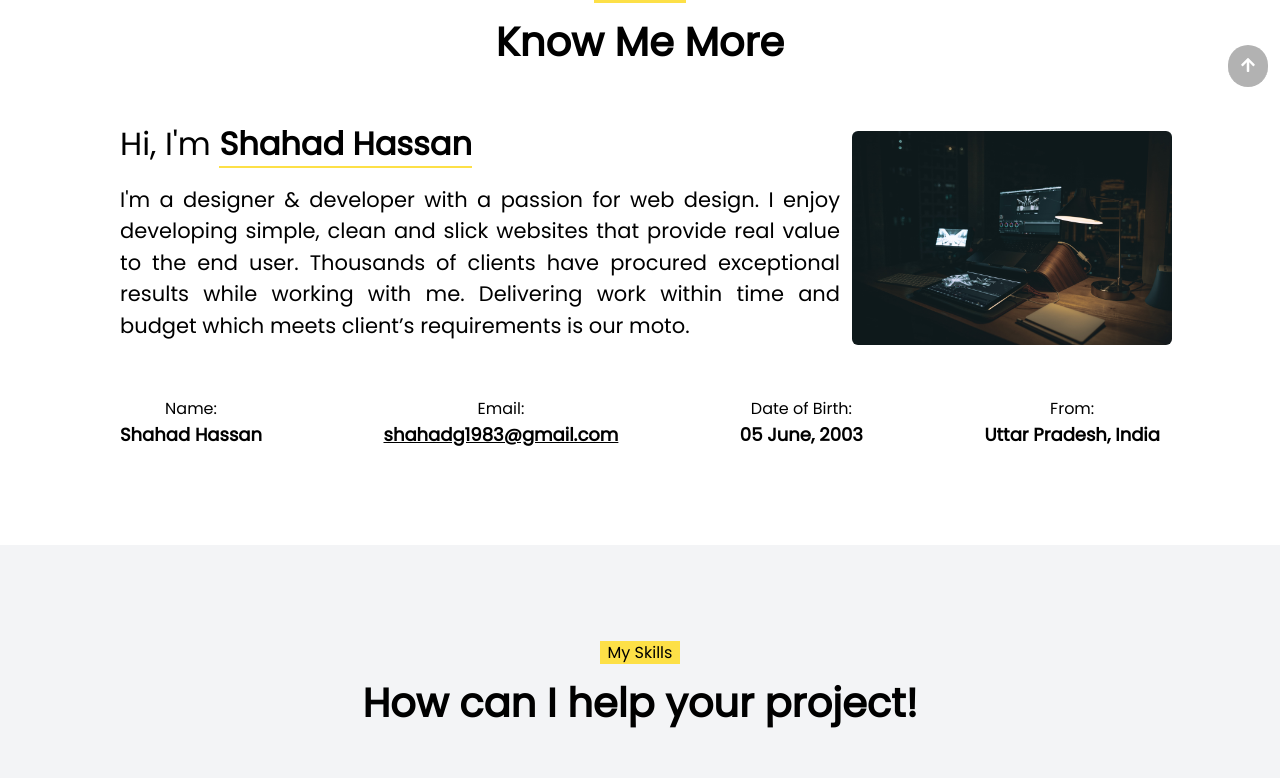
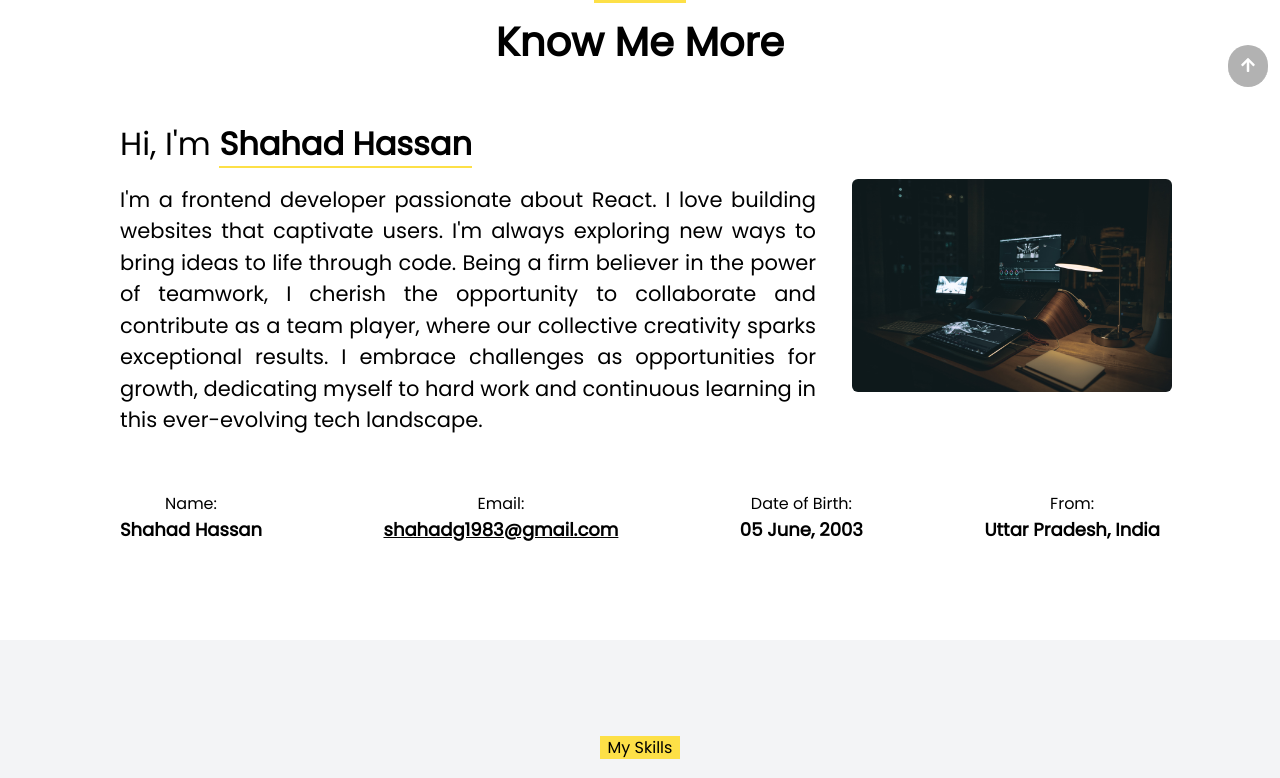
Before and after one commit to shahad-hassan19/Portfolio, a React (Create React App) app in the folder portfolio/: page / in a window 1280 px wide. Shown: the part 701-1479 px from the top of the page. Built offline with nearby package versions, Linux system fonts and the light colour scheme.

Commit message:
Adding About Content

```diff
--- a/portfolio/src/Components/AboutMe.js
+++ b/portfolio/src/Components/AboutMe.js
@@ -13,10 +13,10 @@ export default function AboutMe(){
                             Hi, I'm <span className="font-bold border-b-2 border-yellow-300">Shahad Hassan</span>
                         </h2>
                         <p className="mb-4 text-xl text-justify font-normal">
-                        I'm a designer & developer with a passion for web design. I enjoy developing simple, clean and slick websites that provide real value to the end user. Thousands of clients have procured exceptional results while working with me. Delivering work within time and budget which meets client’s requirements is our moto.
+                        I'm a frontend developer passionate about React. I love building websites that captivate users. I'm always exploring new ways to bring ideas to life through code. Being a firm believer in the power of teamwork, I cherish the opportunity to collaborate and contribute as a team player, where our collective creativity sparks exceptional results. I embrace challenges as opportunities for growth, dedicating myself to hard work and continuous learning in this ever-evolving tech landscape.
                         </p>
                     </div>
-                    <img src={LaptopPic} alt="Laptop" className="w-80 rounded-md self-center px-3 mt-6 lg:mt-0 lg:px-0" />
+                    <img src={LaptopPic} alt="Laptop" className="w-80 rounded-md self-center ml-6 mt-6 lg:mt-0 lg:px-0" />
                 </div>
                 <div className="mt-6 grid sm:grid-cols-1 sm:justify-items-center md md:grid-cols-2 lg:flex lg:justify-between align-items-center ">
                     <div className="mt-4 px-3">
--- a/portfolio/src/Components/ContactSection.js
+++ b/portfolio/src/Components/ContactSection.js
@@ -27,7 +27,7 @@ export default function ContactSection(){
                     <h1 className=" font-bold text-3.5xl mb-12 ">Let's get in touch</h1>
                     <div>
                         <p className=" text-justify text-xl mb-12">
-                            I enjoy discussing new projects and design challenges. Please share as much info, as possible so we can get the most out of our first catch-up.
+                        "I'm thrilled to be on this journey of innovation and discovery, and I'm excited to connect, collaborate, and create something amazing together. Let's build the future, one line of code at a time!"
                         </p>
                         <div>
                             <h3 className="text-xl mb-2 font-semibold">
--- a/portfolio/src/Components/Footer.js
+++ b/portfolio/src/Components/Footer.js
@@ -3,7 +3,7 @@ import { Link } from "react-scroll";
 export default function Footer(){
     return(
         <div className="bg-black w-full py-16">
-            <div className="sm:mx-12 md:mx-6 lg:mx-8 xl:mx-24 text-white text-center font-normal grid grid-cols-1 lg:grid-cols-2 align-items-center">
+            <div className="sm:mx-12 md:mx-6 lg:mx-8 xl:mx-24 text-white text-center font-normal grid grid-cols-1 lg:grid-cols-2 align-items-center ">
                 <div className="px-3 mb-2 lg:mb-0">
                     <p className=" text-center ">Copyright &copy; 2023 <span className=" text-yellow-300 underline"><Link className="cursor-pointer" to="home" spy={true} smooth={true} offset={-100} duration={500} >Shahad</Link></span>. All Rights Reserved.</p>
                 </div>
--- a/portfolio/src/Components/Hero.js
+++ b/portfolio/src/Components/Hero.js
@@ -3,6 +3,7 @@ import { Link } from 'react-scroll';
 import { FaRegArrowAltCircleDown } from "react-icons/fa";
 import { FaArrowDown } from "react-icons/fa";
 export default function Hero(){
+    console.log('Current Pathname:', window.location.pathname);
 
     return(
         <div id='home' className="bg-yellow-300 w-full text-black lg:mt-16 ">
```
Also changed, not shown: portfolio/src/Components/Navbar/Navbar.js (+22 -1 lines).
